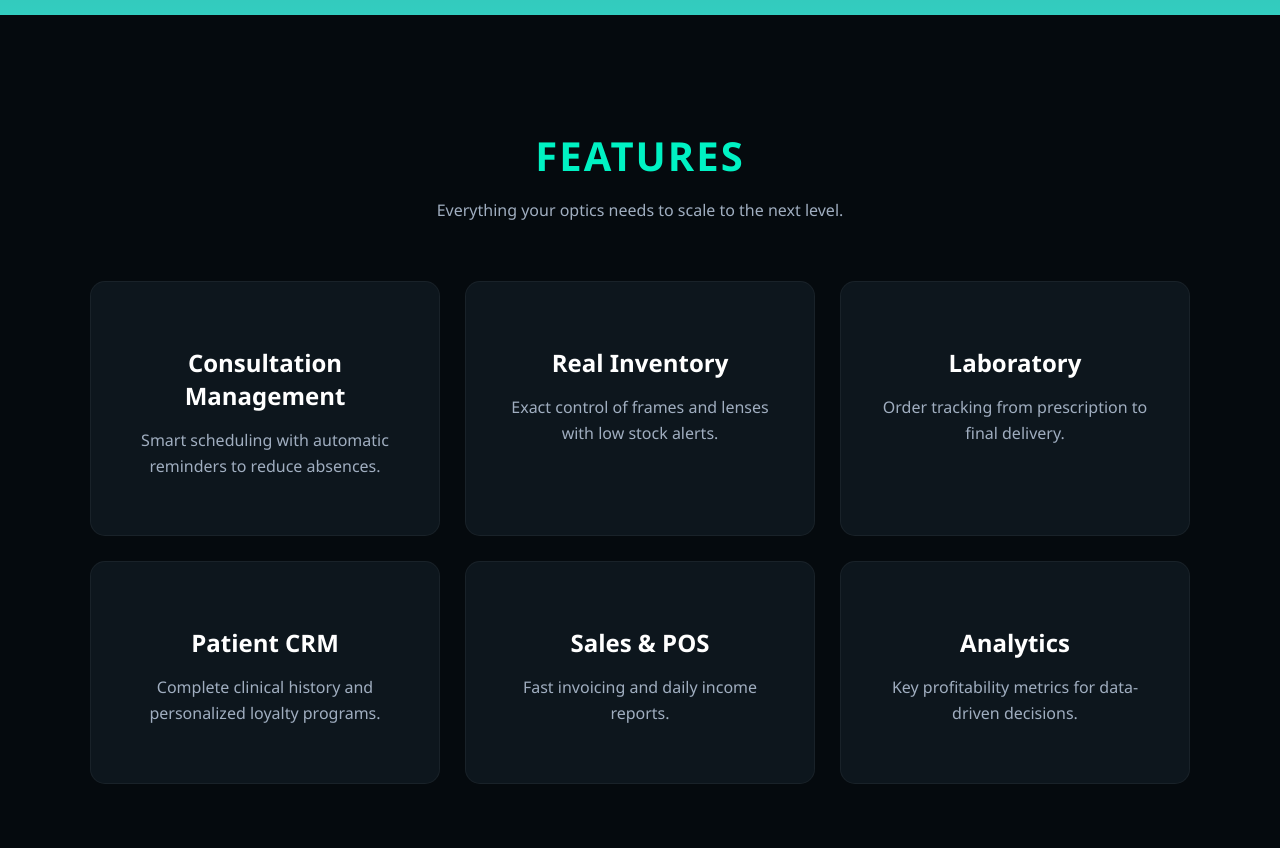
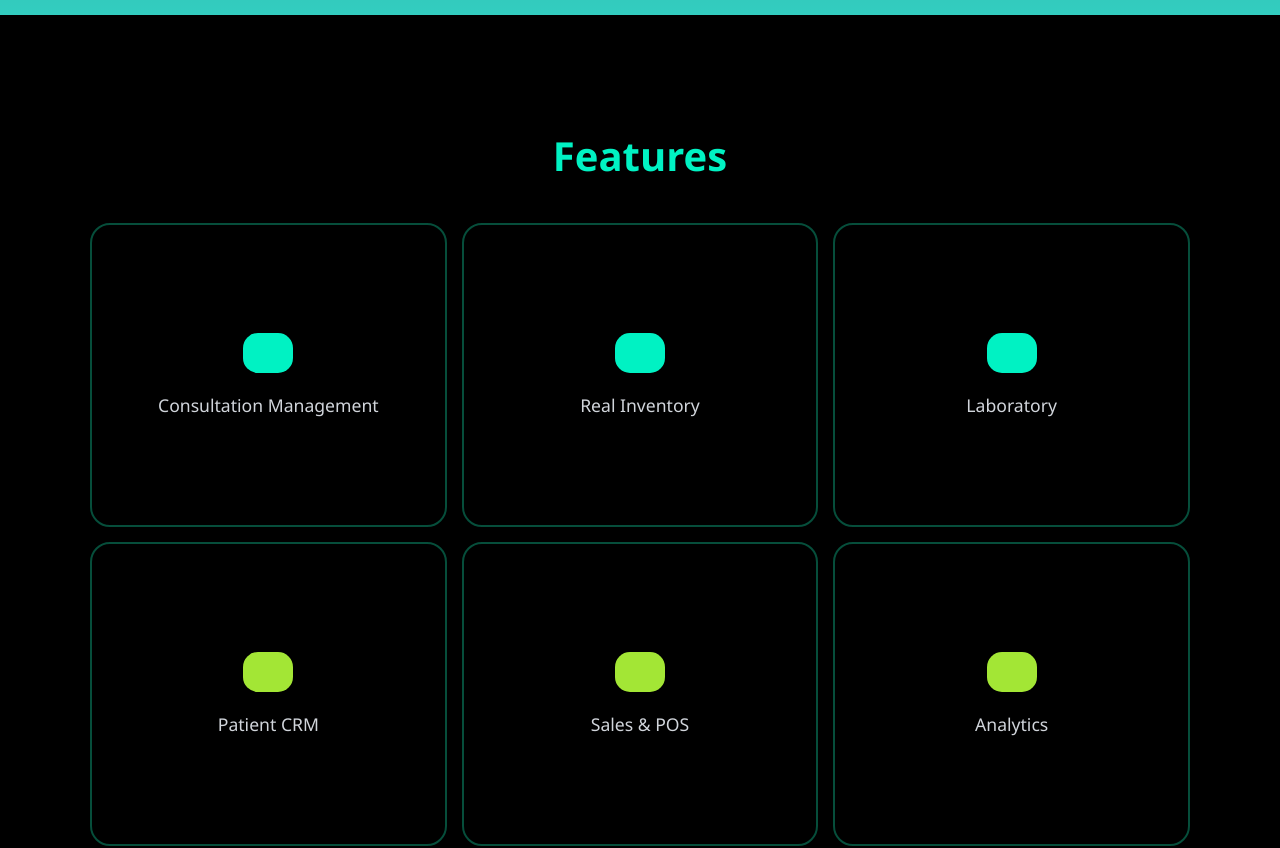
Before and after one commit to 1asi0730-2610-10203-OptiFlow/OptiFlow-Landing-Page, a Vue app: page / in a window 1280 px wide. Shown: the part 960-1808 px from the top of the page. Built offline with nearby package versions, Linux system fonts and the light colour scheme.

Commit message:
Mejora en la sección de features

```diff
--- a/src/components/FeaturesSection.vue
+++ b/src/components/FeaturesSection.vue
@@ -13,14 +13,15 @@ const featureKeys = [
   <section id="features" class="features-section">
     <div class="container">
       <div class="header">
-        <h2>{{ $t('features.title') }}</h2>
-        <p>{{ $t('features.subtitle') }}</p>
+        <h2>Features</h2>
       </div>
 
       <div class="features-grid">
         <div v-for="key in featureKeys" :key="key" class="feature-card">
-          <h3>{{ $t(`features.cards.${key}.title`) }}</h3>
-          <p>{{ $t(`features.cards.${key}.description`) }}</p>
+          <div class="feature-icon-container">
+            <div class="feature-icon"></div>
+          </div>
+          <p class="feature-title">{{ $t(`features.cards.${key}.title`) }}</p>
         </div>
       </div>
     </div>
@@ -29,15 +30,17 @@ const featureKeys = [
 
 <style scoped>
 .features-section {
-  --bg-color: #050a0e;
-  --card-bg: #0d161d;
+  --bg-color: #000000;
+  --card-bg: #000000;
   --accent-color: #00f2c3;
+  --secondary-accent: #a3e635;
   --text-main: #ffffff;
-  --text-muted: #a0aec0;
+  --border-color: #064e3b;
 
   background-color: var(--bg-color);
   padding: 80px 20px;
   font-family: 'Segoe UI', sans-serif;
+  color: white;
 }
 
 .container {
@@ -47,69 +50,60 @@ const featureKeys = [
 
 .header {
   text-align: center;
-  margin-bottom: 60px;
+  margin-bottom: 40px;
 }
 
 .header h2 {
   font-size: 2.5rem;
   color: var(--accent-color);
-  margin-bottom: 10px;
-  text-transform: uppercase;
-  letter-spacing: 2px;
-}
-
-.header p {
-  color: var(--text-muted);
+  font-weight: bold;
 }
 
 .features-grid {
   display: grid;
-  grid-template-columns: repeat(auto-fit, minmax(300px, 1fr));
-  gap: 25px;
+  grid-template-columns: repeat(3, 1fr);
+  gap: 15px;
 }
 
 .feature-card {
   background-color: var(--card-bg);
-  padding: 40px 30px;
-  border-radius: 15px;
-  border: 1px solid rgba(255, 255, 255, 0.05);
+  padding: 50px 30px;
+  border-radius: 20px;
+  border: 2px solid var(--border-color);
   text-align: center;
-  transition: all 0.3s ease;
-  cursor: pointer;
-  position: relative;
-  overflow: hidden;
+  display: flex;
+  flex-direction: column;
+  align-items: center;
+  justify-content: center;
+  min-height: 200px;
 }
 
-.feature-card:hover {
-  transform: translateY(-10px);
-  border-color: var(--accent-color);
-  box-shadow: 0 10px 30px rgba(0, 242, 195, 0.1);
+.feature-icon-container {
+  margin-bottom: 20px;
 }
 
-.feature-card h3 {
-  font-size: 1.5rem;
-  margin-bottom: 15px;
-  color: var(--text-main);
+.feature-icon {
+  width: 50px;
+  height: 40px;
+  border-radius: 15px;
+  background-color: var(--accent-color);
 }
 
-.feature-card p {
-  color: var(--text-muted);
-  line-height: 1.6;
-  font-size: 1rem;
+.feature-card:nth-child(n+4) .feature-icon {
+  background-color: var(--secondary-accent);
 }
 
-.feature-card::before {
-  content: '';
-  position: absolute;
-  top: 0;
-  left: 0;
-  width: 4px;
-  height: 0;
-  background-color: var(--accent-color);
-  transition: height 0.3s ease;
+.feature-title {
+  color: #d1d5db; /* Gris claro */
+  font-size: 1.1rem;
+  line-height: 1.4;
+  margin: 0;
 }
 
-.feature-card:hover::before {
-  height: 100%;
+/* Responsivo: 1 columna en celulares */
+@media (max-width: 768px) {
+  .features-grid {
+    grid-template-columns: 1fr;
+  }
 }
 </style>
```
